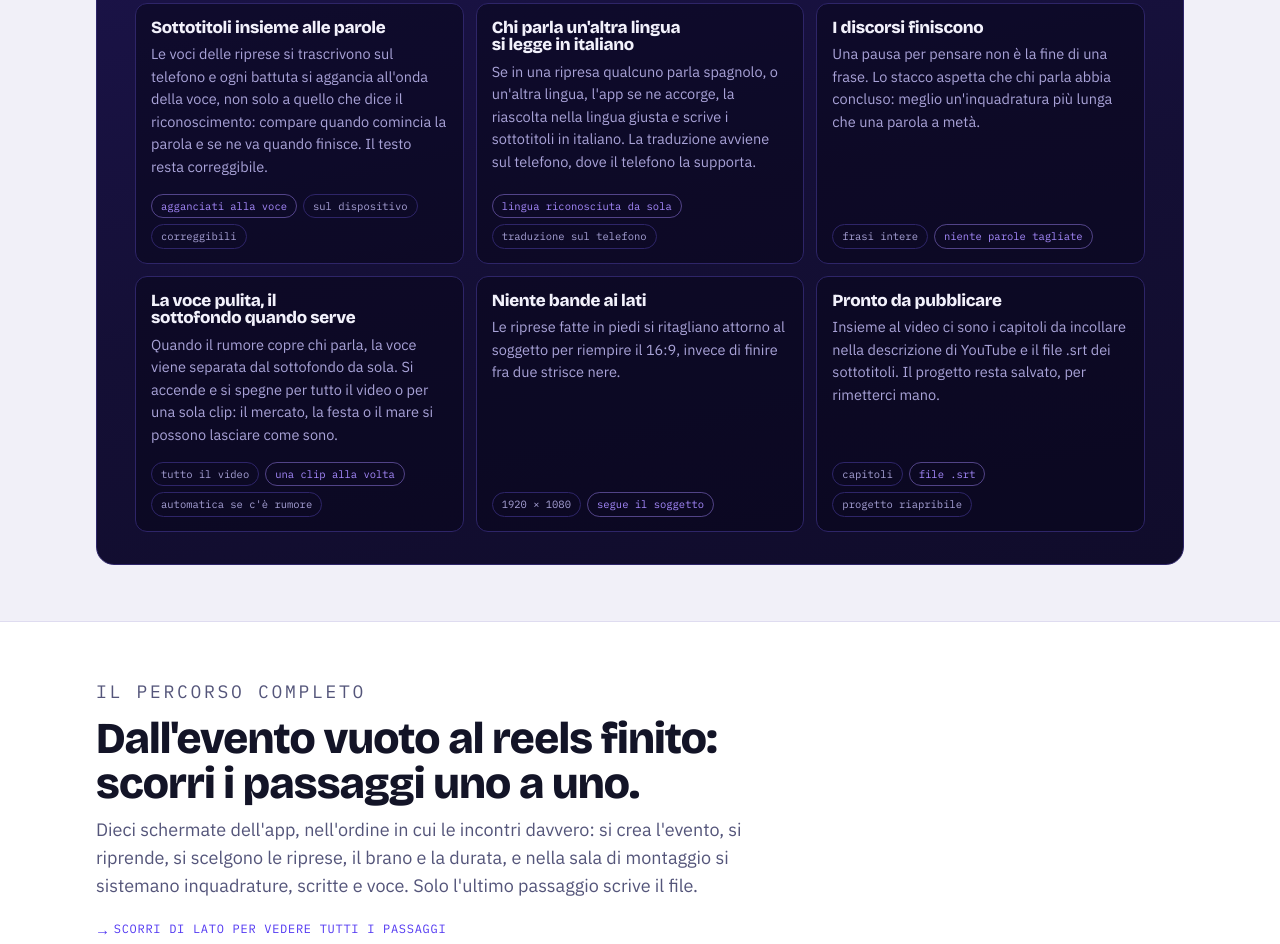
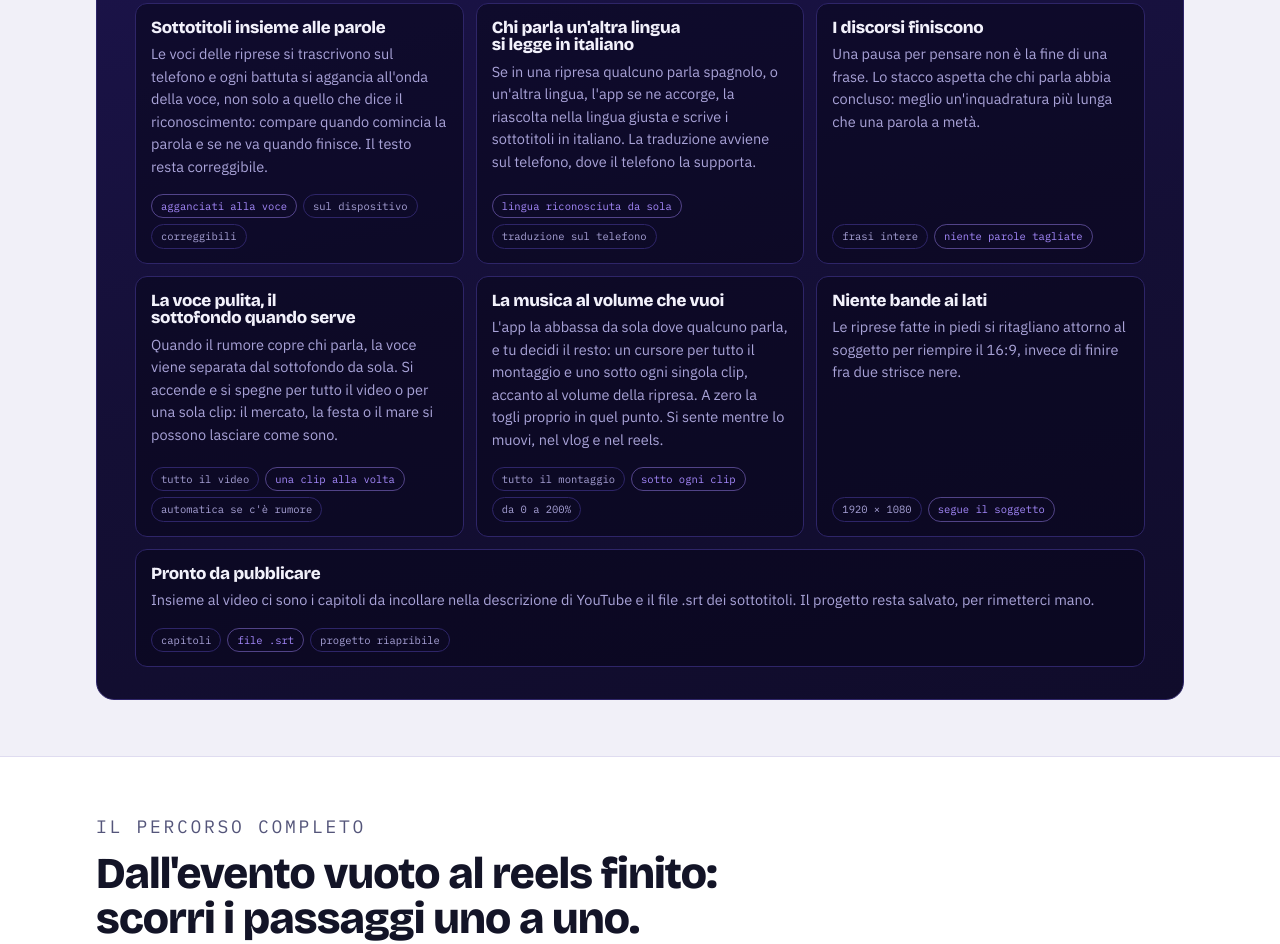
Before and after one commit to Danylooo/eventcam-sito, a plain HTML site: page index.html in a window 1280 px wide. Shown: the part 6519-7463 px from the top of the page. Drawn offline with nearby package versions, Linux system fonts and the light colour scheme.

Commit message:
Il volume della musica, in tutto il montaggio e sotto ogni clip
Co-Authored-By: Claude Opus 5.5 <noreply@anthropic.com>

```diff
--- a/index.html
+++ b/index.html
@@ -481,6 +481,8 @@ body.con-barra{padding-bottom:74px}
 .studio-strip .pillrow{margin-top:auto;padding-top:9px}
 .studio-grid{display:grid;grid-template-columns:repeat(auto-fit,minmax(248px,1fr));gap:12px;margin-top:22px}
 .studio-grid .pillrow{margin-top:auto;padding-top:9px}
+/* Sette schede su tre colonne: l'ultima prende la riga intera. */
+.studio-grid .studio-cell:last-child:nth-child(3n+1){grid-column:1/-1}
 .studio-cell h3{font-size:17px;color:var(--deep-text)}
 .studio-cell p{color:var(--deep-dim);font-size:14.5px}
 .pillrow{display:flex;flex-wrap:wrap;gap:6px;margin-top:2px}
@@ -1312,6 +1314,11 @@ footer{padding:40px 0 58px;margin-top:52px;border-top:1px solid var(--line-soft)
           <div class="pillrow"><span class="pill">tutto il video</span><span class="pill" data-hot>una clip alla volta</span><span class="pill">automatica se c'è rumore</span></div>
         </div>
         <div class="studio-cell">
+          <h3>La musica al volume che vuoi</h3>
+          <p>L'app la abbassa da sola dove qualcuno parla, e tu decidi il resto: un cursore per tutto il montaggio e uno sotto ogni singola clip, accanto al volume della ripresa. A zero la togli proprio in quel punto. Si sente mentre lo muovi, nel vlog e nel reels.</p>
+          <div class="pillrow"><span class="pill">tutto il montaggio</span><span class="pill" data-hot>sotto ogni clip</span><span class="pill">da 0 a 200%</span></div>
+        </div>
+        <div class="studio-cell">
           <h3>Niente bande ai lati</h3>
           <p>Le riprese fatte in piedi si ritagliano attorno al soggetto per riempire il 16:9, invece di finire fra due strisce nere.</p>
           <div class="pillrow"><span class="pill">1920 × 1080</span><span class="pill" data-hot>segue il soggetto</span></div>
@@ -1536,7 +1543,7 @@ footer{padding:40px 0 58px;margin-top:52px;border-top:1px solid var(--line-soft)
       <div class="spec-row"><dt>Messa al sicuro</dt><dd>Avviso sugli eventi mai consegnati fuori dall'app, che si spegne da solo dopo l'esportazione</dd></div>
       <div class="spec-row"><dt>Archivio</dt><dd>Una cartella dedicata per ogni evento, nell'archivio locale dell'app</dd></div>
       <div class="spec-row"><dt>Esportazione</dt><dd>Condivisione di sistema, esporta tutto, ZIP diviso per giornate</dd></div>
-      <div class="spec-row"><dt>Musica del reels</dt><dd>Un file MP3, M4A o WAV preso da File o iCloud Drive; i brani protetti di Apple Music non sono utilizzabili</dd></div>
+      <div class="spec-row"><dt>Musica del montaggio</dt><dd>Un file MP3, M4A o WAV preso da File o iCloud Drive, con il volume regolabile in tutto il montaggio e sotto ogni clip, da 0 a 200%; i brani protetti di Apple Music non sono utilizzabili</dd></div>
       <div class="spec-row"><dt>Rete</dt><dd>Nessun account e nessun server nostro: la rete serve solo all'abbonamento e a scaricare, una volta, le lingue per sottotitoli e traduzioni</dd></div>
     </dl>
   </div>
```
